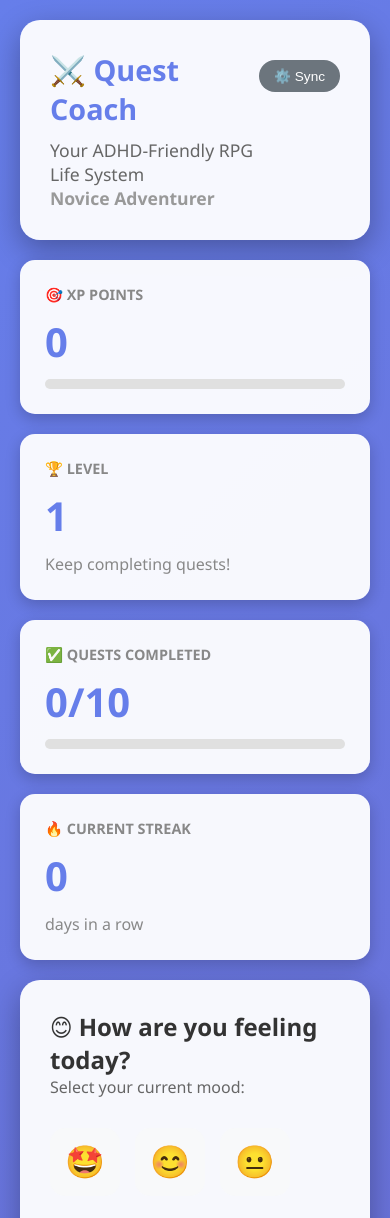
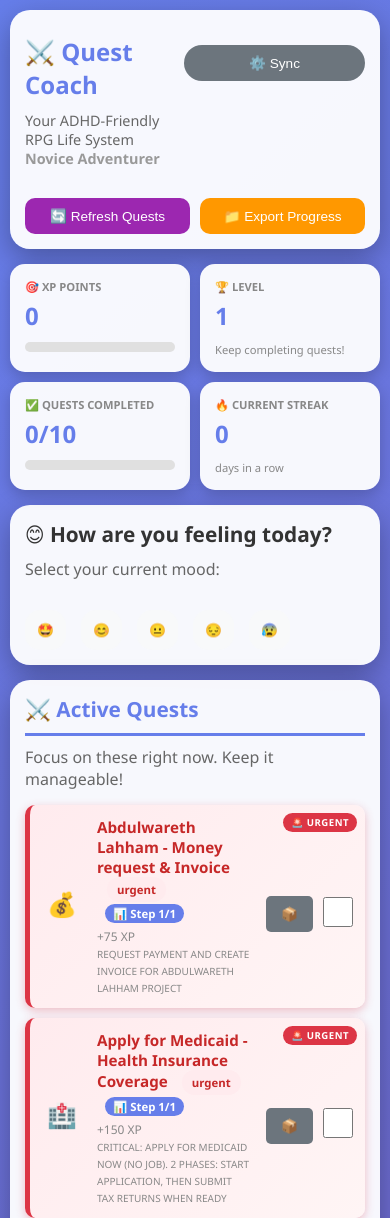
Before and after one commit to thewahish/adhd-quest-coach, a plain HTML site: page index.html in a window 390 px wide. Shown: the top 1218 px of the page. Drawn offline with Linux system fonts and the light colour scheme.

Commit message:
Auto-sync: Quest Coach updates - 2025-11-14 11:23:47

```diff
--- a/index.html
+++ b/index.html
@@ -363,19 +363,132 @@
             box-shadow: 0 5px 15px rgba(0, 0, 0, 0.3);
         }
 
-        /* Responsive */
+        /* Responsive - Mobile Optimized */
         @media (max-width: 768px) {
+            body {
+                padding: 10px;
+            }
+
+            .header {
+                padding: 15px;
+                margin-bottom: 15px;
+            }
+
             .header h1 {
+                font-size: 1.5em;
+            }
+
+            .header .subtitle {
+                font-size: 0.9em;
+            }
+
+            /* Make stats compact on mobile - 2 columns */
+            .stats-grid {
+                grid-template-columns: repeat(2, 1fr);
+                gap: 10px;
+                margin-bottom: 15px;
+            }
+
+            .stat-card {
+                padding: 15px;
+            }
+
+            .stat-card h3 {
+                font-size: 0.7em;
+                margin-bottom: 5px;
+            }
+
+            .stat-value {
+                font-size: 1.5em;
+            }
+
+            .stat-card p {
+                font-size: 0.7em;
+                margin-top: 5px !important;
+            }
+
+            /* Quest sections */
+            .quest-section, .mood-section, .input-section {
+                padding: 15px;
+                margin-bottom: 15px;
+            }
+
+            .quest-section h2, .mood-section h2, .input-section h2 {
+                font-size: 1.3em;
+                margin-bottom: 10px;
+            }
+
+            /* Quest items more compact */
+            .quest-item {
+                padding: 12px;
+                margin-bottom: 10px;
+            }
+
+            .quest-icon {
+                font-size: 1.5em;
+                width: 40px;
+                height: 40px;
+                min-width: 40px;
+            }
+
+            .quest-title {
+                font-size: 0.95em;
+            }
+
+            .quest-category {
+                font-size: 0.75em;
+            }
+
+            .quest-item.urgent::before {
+                font-size: 0.6em;
+                padding: 3px 8px;
+                top: 8px;
+                right: 8px;
+            }
+
+            /* Buttons smaller on mobile */
+            button {
+                padding: 10px 15px !important;
+                font-size: 0.85em !important;
+            }
+
+            .mood-btn {
                 font-size: 1.8em;
-            }
-
-            .stats-grid {
-                grid-template-columns: 1fr;
-            }
-
-            .mood-btn {
-                font-size: 2em;
-                padding: 15px;
+                padding: 12px !important;
+            }
+
+            /* Category badges smaller */
+            .category-badge {
+                font-size: 0.65em;
+                padding: 3px 8px;
+            }
+
+            /* Brain dump and inputs */
+            textarea, input[type="text"] {
+                font-size: 0.95em;
+                padding: 12px;
+            }
+
+            /* Quest chain steps */
+            .quest-chain-list {
+                font-size: 0.85em;
+            }
+
+            .chain-step {
+                padding: 8px;
+            }
+
+            /* Sync buttons container */
+            .header > div {
+                display: flex;
+                flex-wrap: wrap;
+                gap: 8px;
+                margin-top: 10px;
+            }
+
+            .header button {
+                flex: 1;
+                min-width: 120px;
             }
         }
 
@@ -504,6 +617,16 @@
                 </button>
             </div>
 
+            <!-- Quick Actions -->
+            <div style="margin-top: 15px; display: flex; gap: 10px; flex-wrap: wrap; justify-content: center;">
+                <button onclick="refreshQuestsClean()" style="background: #9c27b0; padding: 10px 20px; font-size: 0.9em;" title="Reload quests from code, remove duplicates, keep your progress">
+                    🔄 Refresh Quests
+                </button>
+                <button onclick="exportForProjectSync()" style="background: #ff9800; padding: 10px 20px; font-size: 0.9em;" title="Download state to sync with project folders">
+                    📁 Export Progress
+                </button>
+            </div>
+
             <!-- GitHub Sync Controls (Collapsible) -->
             <div id="sync-controls" style="margin-top: 20px; padding-top: 20px; border-top: 2px solid #e0e0e0; display: none; gap: 10px; align-items: center; flex-wrap: wrap; justify-content: center;">
                 <button id="sync-push-btn" onclick="syncToGitHub()" style="background: #28a745; padding: 10px 20px; font-size: 0.9em;">
@@ -511,9 +634,6 @@
                 </button>
                 <button id="sync-pull-btn" onclick="syncFromGitHub()" style="background: #17a2b8; padding: 10px 20px; font-size: 0.9em;">
                     ⬇️ Load from GitHub
-                </button>
-                <button onclick="exportForProjectSync()" style="background: #ff9800; padding: 10px 20px; font-size: 0.9em;" title="Download state to sync with project folders">
-                    📁 Sync to Projects
                 </button>
                 <button onclick="showSyncSettings()" style="background: #6c757d; padding: 10px 20px; font-size: 0.9em;">
                     ⚙️ Sync Settings
@@ -1029,6 +1149,60 @@
             }
         }
 
+        // Refresh quests from code (clean import with progress preservation)
+        function refreshQuestsClean() {
+            if (!confirm('🔄 Refresh Quests\n\nThis will:\n✅ Reload all quests from code\n✅ Remove any duplicates\n✅ Keep your XP, level, and progress\n✅ Ensure urgent quests appear at top\n\nContinue?')) {
+                return;
+            }
+
+            try {
+                // Backup current progress
+                const progressBackup = {
+                    xp: appState.xp || 0,
+                    level: appState.level || 1,
+                    streak: appState.streak || 0,
+                    completedQuests: [],
+                    questProgress: {}
+                };
+
+                // Save which quests are completed
+                appState.quests.forEach(quest => {
+                    if (quest.completed) {
+                        progressBackup.completedQuests.push({
+                            title: quest.title,
+                            questId: quest.questId,
+                            completed: true
+                        });
+                    }
+
+                    // Save subtask progress
+                    if (quest.subtasks && quest.subtasks.length > 0) {
+                        const completedSubtasks = quest.subtasks.filter(st => st.completed);
+                        if (completedSubtasks.length > 0) {
+                            progressBackup.questProgress[quest.title] = {
+                                subtasks: quest.subtasks.map(st => ({
+                                    title: st.title,
+                                    completed: st.completed
+                                }))
+                            };
+                        }
+                    }
+                });
+
+                // Store backup
+                sessionStorage.setItem('questProgressBackup', JSON.stringify(progressBackup));
+                sessionStorage.setItem('autoRestore', 'true');
+
+                // Clear and reload
+                localStorage.clear();
+                location.reload();
+
+            } catch (err) {
+                console.error('Error refreshing quests:', err);
+                alert('❌ Error refreshing quests. Check console for details.');
+            }
+        }
+
         // Level up
         function levelUp() {
             const xpForNextLevel = appState.level * 100;
```
